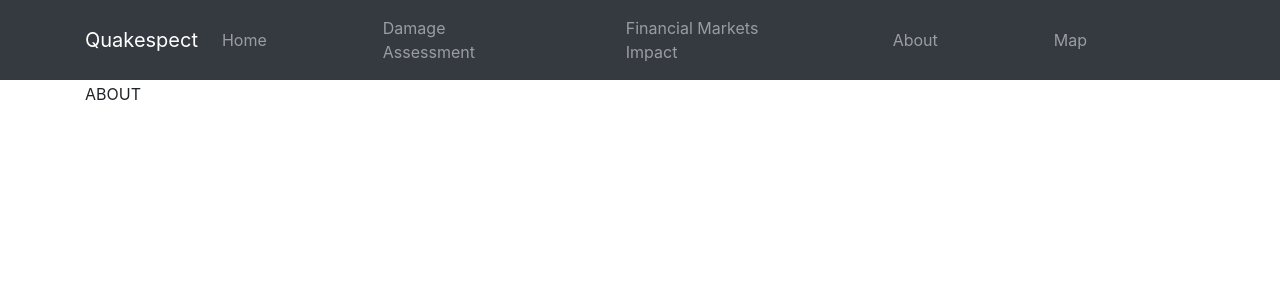
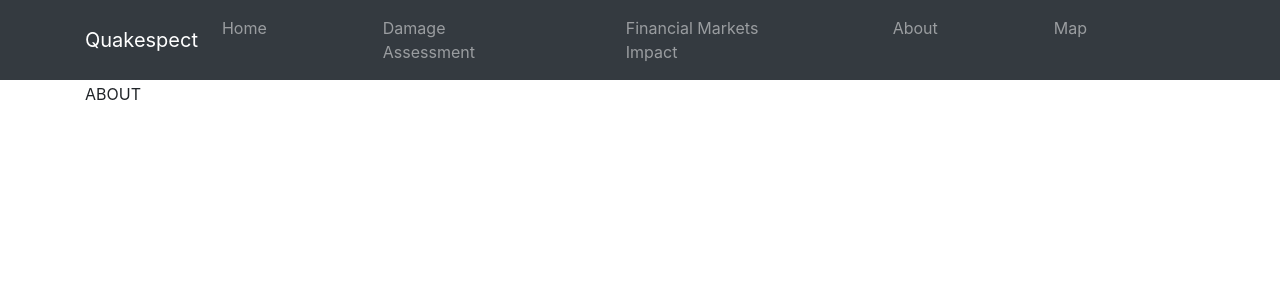
Before and after one commit to labs13-quake-viewer/ds-application, a Flask app: page /about in a window 1280 px wide. Shown: the top 300 px of the page. Run offline with Flask 3, Linux system fonts and the light colour scheme; some libraries are stand-ins or nearby versions.

Commit message:
Winston fix to correct what I stepped on in navbar

```diff
--- a/app/templates/includes/_navbar.html
+++ b/app/templates/includes/_navbar.html
@@ -14,7 +14,7 @@
     </button>
 
     <div class="collapse navbar-collapse" id="navbarSupportedContent">
-      <ul class="navbar-nav mr-auto align-items-center">
+      <ul class="navbar-nav mr-auto">
         <li class="nav-item">
           <a class="nav-link" href="/">Home</a>
         </li>
```
